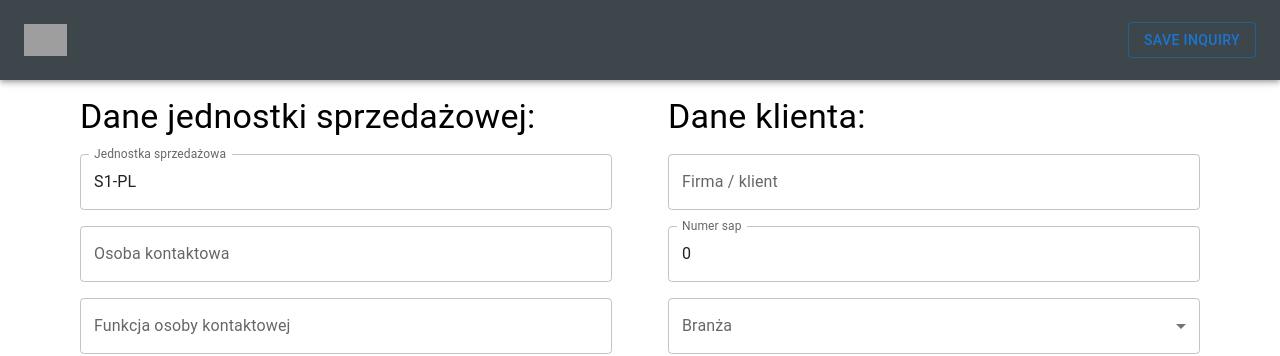
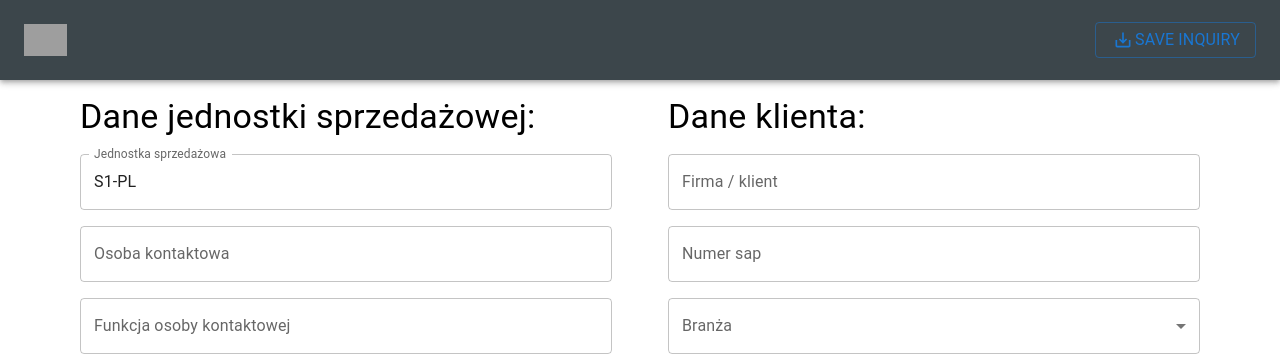
Before and after one commit to finestedm/AGV-Inquiry-sheet, a React (Create React App) app: page / in a window 1280 px wide. Shown: the top 356 px of the page. Built offline with nearby package versions, Linux system fonts and the light colour scheme; grey boxes are pictures that could not be loaded.

Commit message:
button change

```diff
--- a/package.json
+++ b/package.json
@@ -6,6 +6,7 @@
   "dependencies": {
     "@emotion/react": "^11.11.1",
     "@emotion/styled": "^11.11.0",
+    "@mui/icons-material": "^5.14.0",
     "@mui/material": "^5.14.0",
     "@testing-library/jest-dom": "^5.16.5",
     "@testing-library/react": "^13.4.0",
--- a/src/App.tsx
+++ b/src/App.tsx
@@ -7,7 +7,7 @@
   contactPerson: string;
   contactPersonRole: string;
   company: string;
-  sapNumber: number;
+  sapNumber: number | null;
   industryName: string[]; // Add the industryName property
   system: {
     [key: string]: boolean;
@@ -25,7 +25,7 @@
     contactPerson: '',
     contactPersonRole: '',
     company: '',
-    sapNumber: 0,
+    sapNumber: null,
     industryName: [],
     system: {
       asrs: false,
--- a/src/components/AppBar.tsx
+++ b/src/components/AppBar.tsx
@@ -1,6 +1,7 @@
-import { AppBar, Button, Toolbar } from "@mui/material"
+import { AppBar, Button, Stack, Toolbar, Typography, useMediaQuery } from "@mui/material"
 import { saveAs } from 'file-saver';
 import { IFormData } from "../App";
+import SaveAltIcon from '@mui/icons-material/SaveAlt';
 
 function saveDataToFile(formData: IFormData) {
     const data = JSON.stringify(formData);
@@ -8,12 +9,17 @@
     saveAs(blob, 'data.json');
 };
 
-export default function TopBar({formData}: {formData: IFormData}) {
+export default function TopBar({ formData }: { formData: IFormData }) {
+    const showSaveInquiryText = useMediaQuery('(min-width: 600px)');
+
     return (
-        <AppBar position="sticky" sx={{backgroundColor: '#3c464b'}}>
-            <Toolbar sx={{py:1, display: 'flex', justifyContent:'space-between'}}>
-                <img src='https://upload.wikimedia.org/wikipedia/commons/c/c8/Jungheinrich-Logo.svg' alt='JH_logo' style={{height: '2rem'}} />
-                <Button variant="outlined" onClick={() => saveDataToFile(formData)}>Save inquiry</Button>
+        <AppBar position="sticky" sx={{ backgroundColor: '#3c464b' }}>
+            <Toolbar sx={{ py: 1, display: 'flex', justifyContent: 'space-between' }}>
+                <img src='https://upload.wikimedia.org/wikipedia/commons/c/c8/Jungheinrich-Logo.svg' alt='JH_logo' style={{ height: '2rem' }} />
+                <Button variant="outlined" onClick={() => saveDataToFile(formData)} >
+                    <SaveAltIcon sx={{ height: '1.25rem' }} />
+                    {showSaveInquiryText && <Typography>Save inquiry</Typography>}
+                </Button>
             </Toolbar>
         </AppBar>
     )
--- a/src/components/Form.tsx
+++ b/src/components/Form.tsx
@@ -100,6 +100,7 @@
                   placeholder="41******"
                   name="sapNumber"
                   value={formData.sapNumber}
+                  defaultValue=''
                   onChange={handleInputChange}
                 />
                 <FormControl>
```
Also changed, not shown: 1 other file (tests, documents, lock files or other folders).
